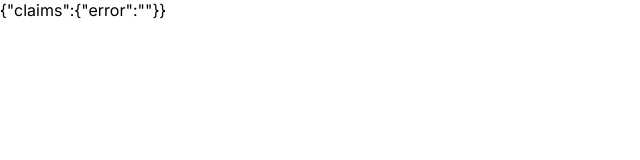
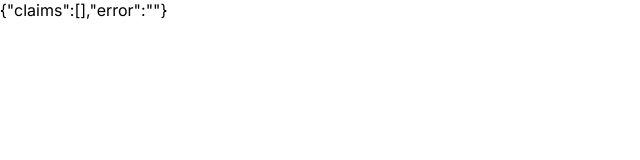
Before and after one commit to voskanvl/NEOCLAIMS, a React (Create React App) app: page /claims in a window 1280 px wide. Shown: the top 160 px of the page, without its empty margins (0-640 px from the left). Built offline with nearby package versions, Linux system fonts and the light colour scheme.

Commit message:
change error state in claims

```diff
--- a/src/app/claims.ts
+++ b/src/app/claims.ts
@@ -20,15 +20,14 @@ export const claimsFetch = createAsyncThunk("claims/fetch", async () => {
 export const claimsSlice = createSlice({
     name: "claims",
     initialState: {
-        claims: {
-            error: "",
-        },
+        claims: [],
+        error: "",
     },
     reducers: {},
     extraReducers: builder => {
         builder.addCase(claimsFetch.fulfilled, (state, action) => {
             if ("message" in action.payload && "code" in action.payload) {
-                state.claims.error = action.payload.error;
+                state.error = action.payload.error;
             } else {
                 state.claims = action.payload.claims;
             }
```
